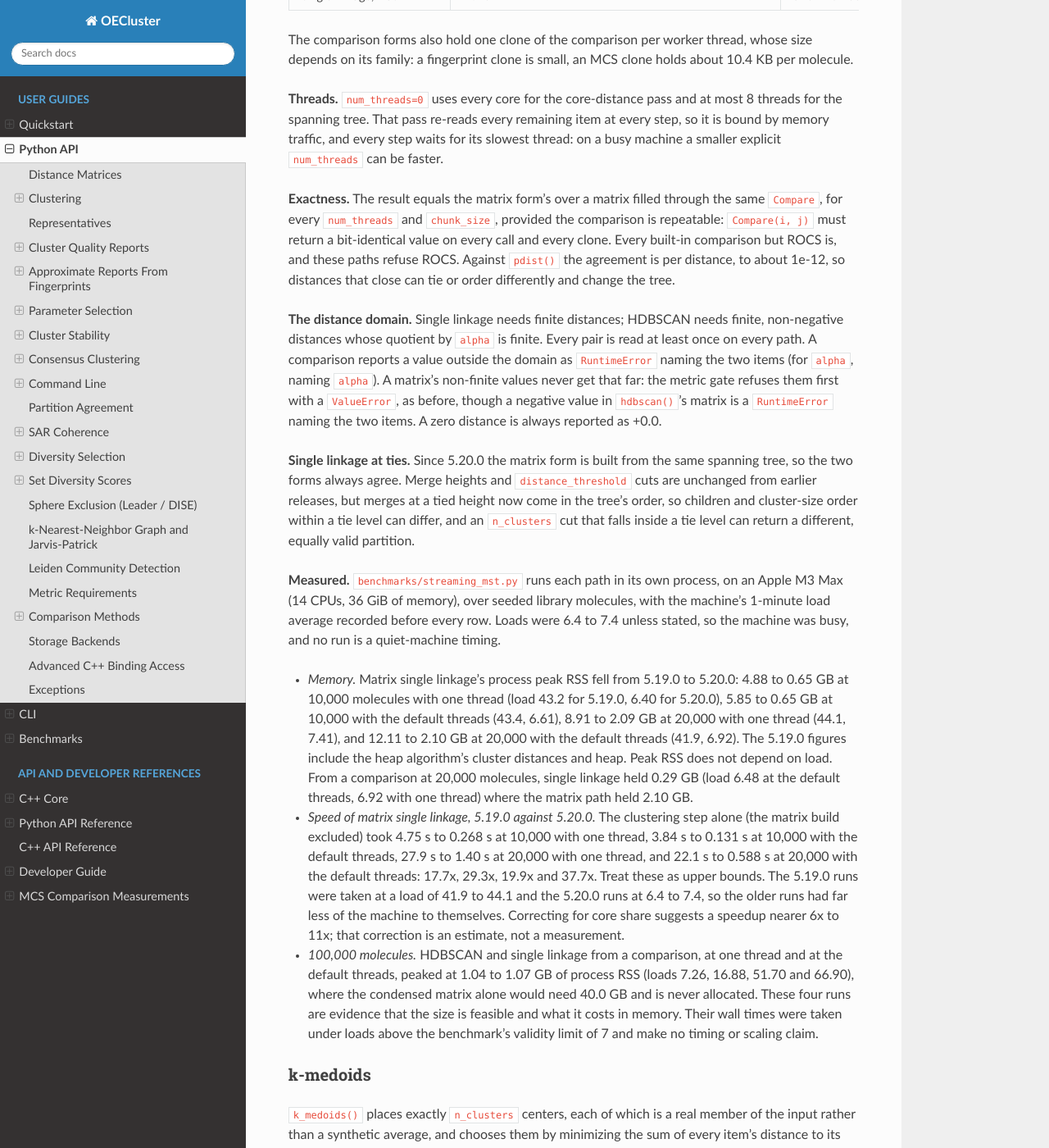
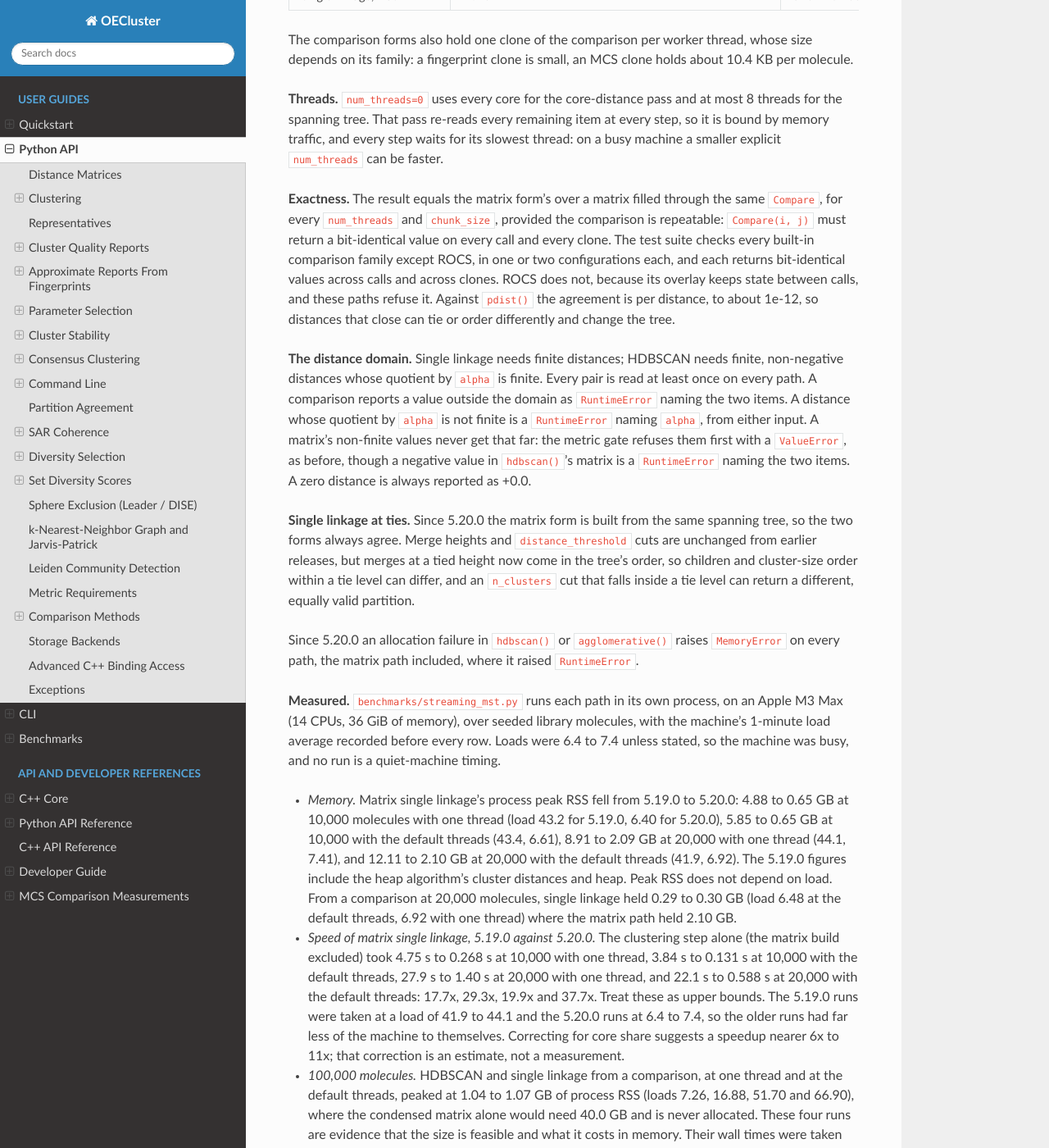
Before and after one commit to scott-arne/oecluster, a Sphinx documentation site: the page built from docs/python-api.md, in a window 1280 px wide and 1400 px high, scrolled down 4811 px. Shown: the whole window at 82% size. Built offline with Sphinx 7.4.7 and the Read the Docs theme 3.1.0, drawn with Linux system fonts in a browser that asks for light colours; pages that are not in the unit, such as notebooks, are missing from menus; the version number is read from the project's files by our own code.

Commit message:
fix: build the Prim team only when a step can use it, and close the review's test and doc gaps
The matrix kernel spawned idle workers for every call below the serial cutoff, making the default thread count slower than one thread at small item counts. Adds the discriminating tests for the alpha-overflow pre-check and for per-participant clone isolation, both of which could previously be deleted with the suite still passing, and a literal anchor for the matrix core distances. Local Python options are now coerced before a comparison is built, and the documentation's memory, load and repeatability claims are scoped to what was measured.

```diff
--- a/docs/python-api.md
+++ b/docs/python-api.md
@@ -237,16 +237,20 @@
 **Exactness.** The result equals the matrix form's over a matrix filled
 through the same `Compare`, for every `num_threads` and `chunk_size`,
 provided the comparison is repeatable: `Compare(i, j)` must return a
-bit-identical value on every call and every clone. Every built-in
-comparison but ROCS is, and these paths refuse ROCS. Against `pdist()` the
-agreement is per distance, to about 1e-12, so distances that close can tie
-or order differently and change the tree.
+bit-identical value on every call and every clone. The test suite checks
+every built-in comparison family except ROCS, in one or two configurations
+each, and each returns bit-identical values across calls and across clones.
+ROCS does not, because its overlay keeps state between calls, and these
+paths refuse it. Against `pdist()` the agreement is per distance, to about
+1e-12, so distances that close can tie or order differently and change the
+tree.
 
 **The distance domain.** Single linkage needs finite distances; HDBSCAN
 needs finite, non-negative distances whose quotient by `alpha` is finite.
 Every pair is read at least once on every path. A comparison reports a value
-outside the domain as `RuntimeError` naming the two items (for `alpha`,
-naming `alpha`). A matrix's non-finite values never get that far: the metric
+outside the domain as `RuntimeError` naming the two items. A distance whose
+quotient by `alpha` is not finite is a `RuntimeError` naming `alpha`, from
+either input. A matrix's non-finite values never get that far: the metric
 gate refuses them first with a `ValueError`, as before, though a negative
 value in `hdbscan()`'s matrix is a `RuntimeError` naming the two items.
 A zero distance is always reported as +0.0.
@@ -257,6 +261,10 @@
 a tied height now come in the tree's order, so children and cluster-size
 order within a tie level can differ, and an `n_clusters` cut that falls
 inside a tie level can return a different, equally valid partition.
+
+Since 5.20.0 an allocation failure in `hdbscan()` or `agglomerative()` raises
+`MemoryError` on every path, the matrix path included, where it raised
+`RuntimeError`.
 
 **Measured.** `benchmarks/streaming_mst.py` runs each path in its own
 process, on an Apple M3 Max (14 CPUs, 36 GiB of memory), over seeded library molecules, with the machine's
@@ -271,8 +279,8 @@
   7.41), and 12.11 to 2.10 GB at 20,000 with the default threads (41.9,
   6.92). The 5.19.0 figures include the heap algorithm's cluster distances
   and heap. Peak RSS does not depend on load. From a comparison at 20,000
-  molecules, single linkage held 0.29 GB (load 6.48 at the default threads,
-  6.92 with one thread) where the matrix path held 2.10 GB.
+  molecules, single linkage held 0.29 to 0.30 GB (load 6.48 at the default
+  threads, 6.92 with one thread) where the matrix path held 2.10 GB.
 - *Speed of matrix single linkage, 5.19.0 against 5.20.0.* The clustering
   step alone (the matrix build excluded) took 4.75 s to 0.268 s at 10,000
   with one thread, 3.84 s to 0.131 s at 10,000 with the default threads,
```
Also changed, not shown: CHANGELOG.md (+19 -16 lines), README.md (+6 -4 lines), 8 other files.
